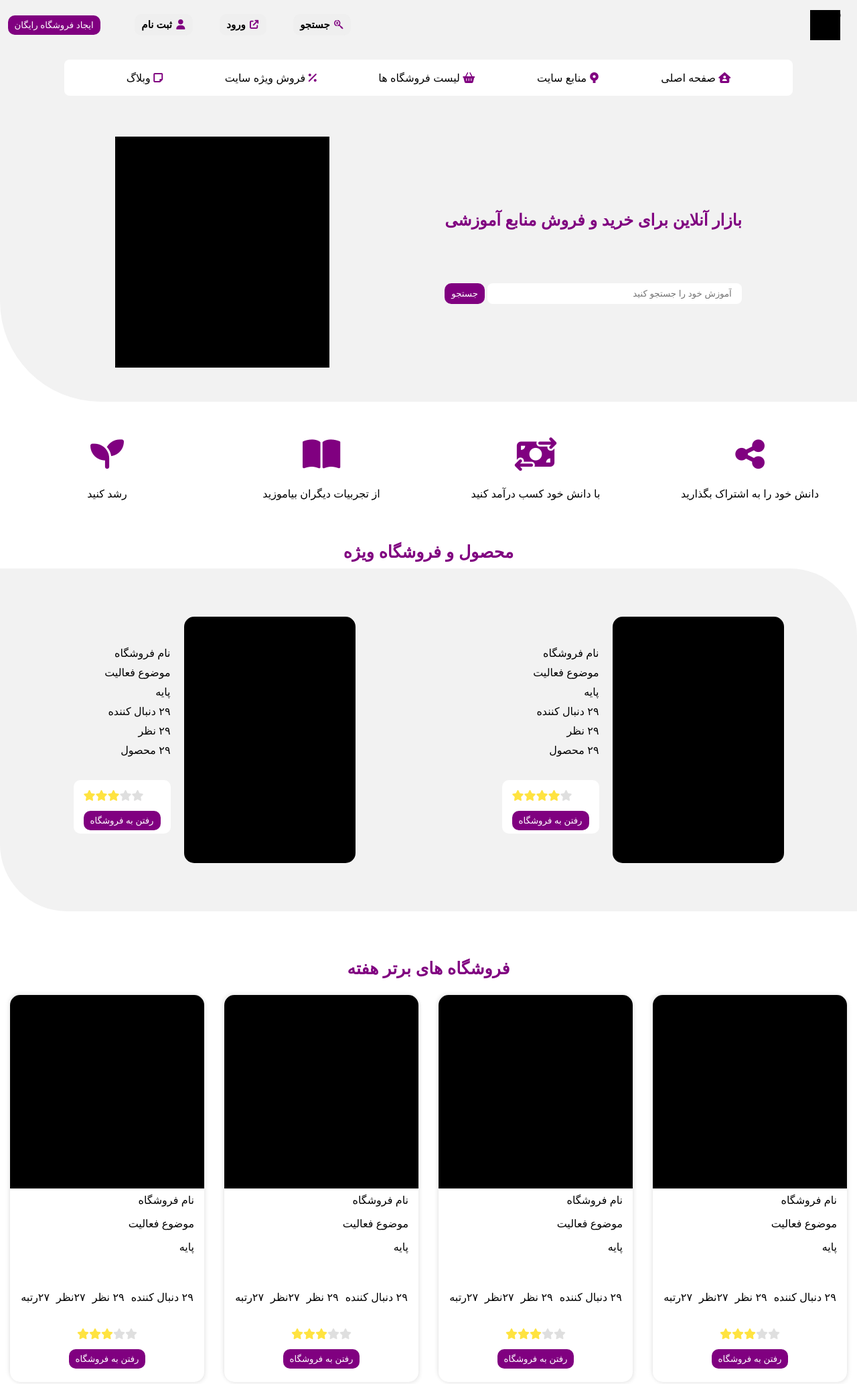
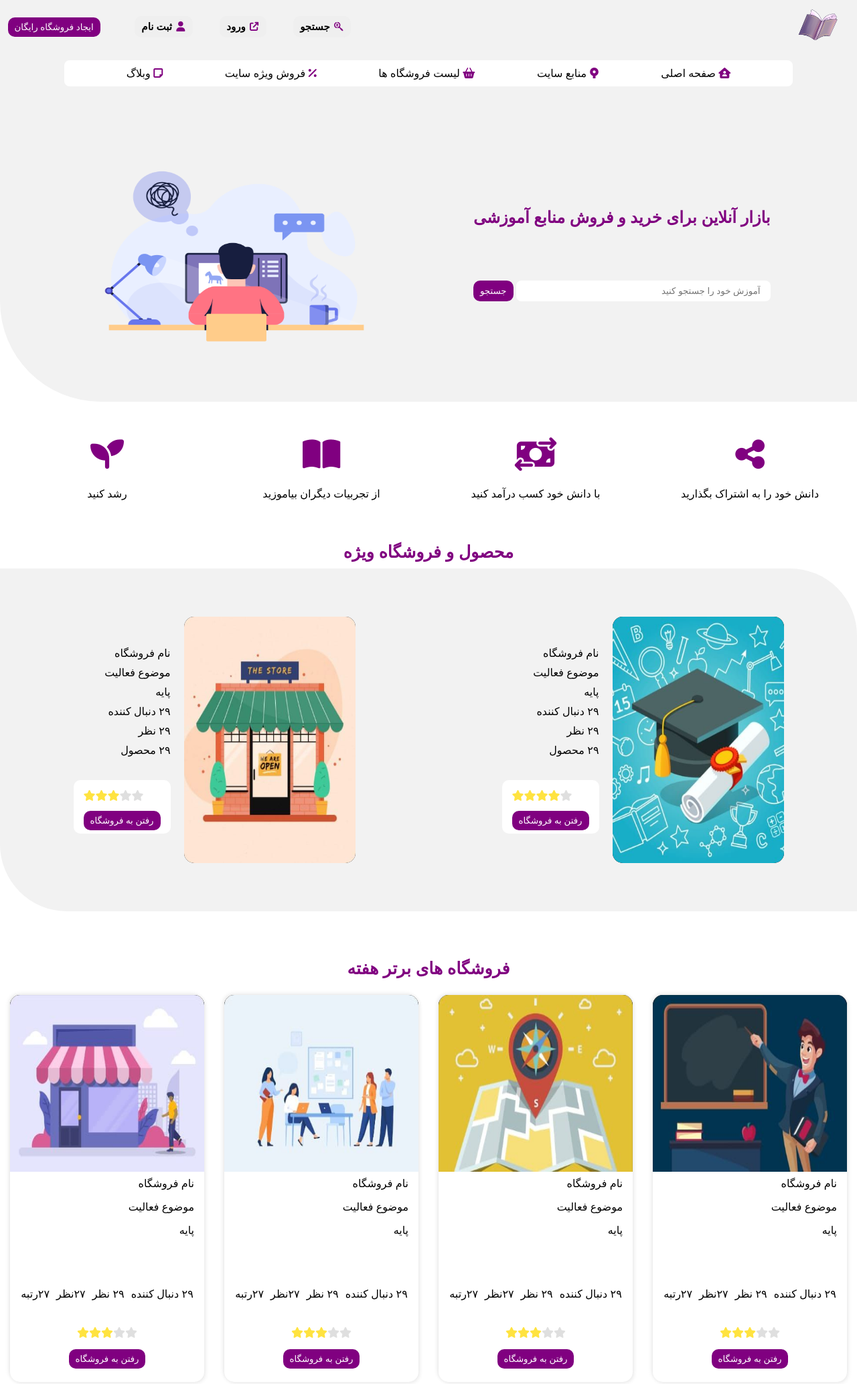
Before and after one commit to AhmadrezaMozaffary/online-shop-ui, a plain HTML site: page index.html in a window 1280 px wide. Shown: the top 2067 px of the page at 67% size. Drawn offline with Linux system fonts and the light colour scheme.

Commit message:
Add images

```diff
--- a/index.html
+++ b/index.html
@@ -30,7 +30,7 @@
           </div>
         </div>
 
-        <div class="logo-container">LOGO</div>
+        <img src="./img/logo.png" alt="logo" class="logo-container">
       </header>
 
       <nav class="nav-container">
@@ -59,7 +59,7 @@
       </nav>
 
       <div id="hero">
-        <div class="hero-img-container">IMG</div>
+        <img src="./img/hero.png" alt="herp" class="hero-img-container">
 
         <div class="hero-info">
           <h1 class="title">بازار آنلاین برای خرید و فروش منابع آموزشی</h1>
@@ -100,7 +100,7 @@
       <p class="vs-title-cont">محصول و فروشگاه ویژه</p>
       <div class="vs-wrapper">
         <div class="vip-shop">
-          <div class="vip-shop-img-container"></div>
+          <img class="vip-shop-img-container" src="./img/1.jpeg" alt="img-1" />
           <div class="vip-shop-about">
             <p class="vs-title">نام فروشگاه</p>
             <p class="vs-subject">موضوع فعالیت</p>
@@ -121,7 +121,7 @@
           </div>
         </div>
         <div class="vip-shop">
-          <div class="vip-shop-img-container"></div>
+          <img class="vip-shop-img-container" src="./img/2.jpeg" alt="img-2" />
           <div class="vip-shop-about">
             <p class="vs-title">نام فروشگاه</p>
             <p class="vs-subject">موضوع فعالیت</p>
@@ -148,7 +148,7 @@
       <p class="vs-title-cont">فروشگاه های برتر هفته</p>
       <div>
         <div class="best-shop">
-          <div class="best-shop-img-container"></div>
+          <img class="best-shop-img-container" src="./img/3.jpeg" alt="img-3" />
           <div class="best-shop-about">
             <p>نام فروشگاه</p>
             <p>موضوع فعالیت</p>
@@ -172,7 +172,7 @@
           </div>
         </div>
         <div class="best-shop">
-          <div class="best-shop-img-container"></div>
+          <img class="best-shop-img-container" src="./img/6.jpeg" alt="img-6" />
           <div class="best-shop-about">
             <p>نام فروشگاه</p>
             <p>موضوع فعالیت</p>
@@ -196,7 +196,7 @@
           </div>
         </div>
         <div class="best-shop">
-          <div class="best-shop-img-container"></div>
+          <img class="best-shop-img-container" src="./img/5.jpeg" alt="img-5" />
           <div class="best-shop-about">
             <p>نام فروشگاه</p>
             <p>موضوع فعالیت</p>
@@ -220,7 +220,7 @@
           </div>
         </div>
         <div class="best-shop">
-          <div class="best-shop-img-container"></div>
+          <img class="best-shop-img-container" src="./img/7.jpeg" alt="img-7" />
           <div class="best-shop-about">
             <p>نام فروشگاه</p>
             <p>موضوع فعالیت</p>
@@ -247,7 +247,7 @@
     </section>
 
     <section class="join-us">
-      <div class="ju-img-container"></div>
+      <img src="./img/join-us.png" alt="join-us" class="ju-img-container">
       <div class="ju-about" dir="rtl">
         <p class="ju-about-title">برای پیوستن به ما، آماده هستید ؟</p>
         <button class="create-shop">ایجاد فروشگاه رایگان</button>
@@ -350,14 +350,14 @@
         <p class="ju-about-title">تخفیف های ویژه برای شما</p>
         <button class="create-shop">محصولات با تخفیف</button>
       </div>
-      <div class="ju-img-container"></div>
+      <img src="./img/sale.png" alt="sale" class="ju-img-container">
     </section>
 
     <section class="best-shops">
       <p class="vs-title-cont">محصولات قرعه کشی</p>
       <div>
         <div class="best-shop">
-          <div class="best-shop-img-container"></div>
+          <img class="best-shop-img-container" src="./img/3.jpeg" alt="img-3">
           <div class="best-shop-about">
             <p>نام فروشگاه</p>
             <p>موضوع فعالیت</p>
@@ -381,7 +381,7 @@
           </div>
         </div>
         <div class="best-shop">
-          <div class="best-shop-img-container"></div>
+          <img class="best-shop-img-container" src="./img/7.jpeg" alt="img-7">
           <div class="best-shop-about">
             <p>نام فروشگاه</p>
             <p>موضوع فعالیت</p>
@@ -405,7 +405,7 @@
           </div>
         </div>
         <div class="best-shop">
-          <div class="best-shop-img-container"></div>
+          <img class="best-shop-img-container" src="./img/5.jpeg" alt="img-5">
           <div class="best-shop-about">
             <p>نام فروشگاه</p>
             <p>موضوع فعالیت</p>
@@ -429,7 +429,7 @@
           </div>
         </div>
         <div class="best-shop">
-          <div class="best-shop-img-container"></div>
+          <img class="best-shop-img-container" src="./img/6.jpeg" alt="img-6">
           <div class="best-shop-about">
             <p>نام فروشگاه</p>
             <p>موضوع فعالیت</p>
@@ -463,7 +463,7 @@
       <p class="vs-title-cont">آخرین مطالب</p>
       <div>
         <div class="best-shop">
-          <div class="best-shop-img-container"></div>
+          <img class="best-shop-img-container" src="./img/3.jpeg" alt="img-3">
           <div class="best-shop-about">
             <p>عنوان مطلب</p>
             <p dir="rtl">
@@ -477,7 +477,7 @@
           </div>
         </div>
         <div class="best-shop">
-          <div class="best-shop-img-container"></div>
+          <img class="best-shop-img-container" src="./img/5.jpeg" alt="img-5">
           <div class="best-shop-about">
             <p>عنوان مطلب</p>
             <p dir="rtl">
@@ -491,7 +491,7 @@
           </div>
         </div>
         <div class="best-shop">
-          <div class="best-shop-img-container"></div>
+          <img class="best-shop-img-container" src="./img/6.jpeg" alt="img-6">
           <div class="best-shop-about">
             <p>عنوان مطلب</p>
             <p dir="rtl">
@@ -505,7 +505,7 @@
           </div>
         </div>
         <div class="best-shop">
-          <div class="best-shop-img-container"></div>
+          <img class="best-shop-img-container" src="./img/7.jpeg" alt="img-7">
           <div class="best-shop-about">
             <p>عنوان مطلب</p>
             <p dir="rtl">
@@ -529,7 +529,8 @@
       <div class="comments-title vs-title-cont">نظرات مشتریان</div>
       <div class="comments-body">
         <div>
-          <div class="img-cont-cm"></div>
+          <img class="img-cont-cm" src="./img/4.jpeg" alt="img-4">
+
           <div class="cm-body">
             لورم ایپسوم متن ساختگی با تولید سادگی نامفهوم از صنعت چاپ، و با
             استفاده از طراحان گرافیک است، چاپگرها و متون بلکه روزنامه و مجله در
@@ -544,7 +545,7 @@
     <footer id="footer">
       <div class="top-f">
         <div class="tf-right">
-          <div class="footer-logo"></div>
+          <img src="./img/logo.png" alt="logo" class="footer-logo">
           <p>بازار آنلاین خرید، فروش منابع آموزشی</p>
           <div class="option-box">
             <a href="#" class="btn">ایجاد فروشگاه</a>
--- a/style.css
+++ b/style.css
@@ -94,10 +94,9 @@ i {
 }
 
 .logo-container {
-  width: 45px;
-  height: 45px;
+  width: 65px;
+  height: 65px;
   margin-right: 25px;
-  background: #000;
 }
 
 .nav-container {
@@ -105,12 +104,13 @@ i {
   height: 10%;
   background: #fff;
   border-radius: 8px;
-  margin: 25px 0;
+  margin: 20px 0;
 }
 
 .nav-container .nav {
   width: 100%;
   height: 100%;
+  padding: 10px 0;
   display: flex;
   justify-content: space-evenly;
   align-items: center;
@@ -131,9 +131,8 @@ i {
 }
 
 .hero-img-container {
-  width: 25%;
-  height: 80%;
-  background: #000;
+  width: 35%;
+  height: 85%;
   margin-bottom: 15px;
 }
 
@@ -294,6 +293,7 @@ i {
 .best-shop-img-container {
   width: 100%;
   height: 80%;
+  max-height: 80%;
   background: rgb(220, 220, 220);
   background: #000;
 }
@@ -342,8 +342,7 @@ i {
 
 .ju-img-container {
   width: 30%;
-  height: 60%;
-  background: #000;
+  height: 100%;
 }
 
 .ju-about-title {
@@ -508,7 +507,6 @@ i {
 .footer-logo {
   width: 80px;
   height: 80px;
-  background: #000;
 }
 
 .tf-mid {
@@ -547,7 +545,7 @@ i {
   text-align: right;
 }
 
-.tf-left > p:nth-child(2n){
+.tf-left > p:nth-child(2n) {
   text-align: left;
 }
 
@@ -556,7 +554,7 @@ i {
   margin: 0 15px;
 }
 
-.tfl-logos{
+.tfl-logos {
   width: 100%;
   height: 15%;
   display: flex;
```
Also changed, not shown: img/1.jpeg (added), img/2.jpeg (added), img/3.jpeg (added), img/4.jpeg (added), img/5.jpeg (added), img/6.jpeg (added), img/7.jpeg (added), img/hero.png (added), img/join-us.png (added), img/logo.png (added), 2 other files.
